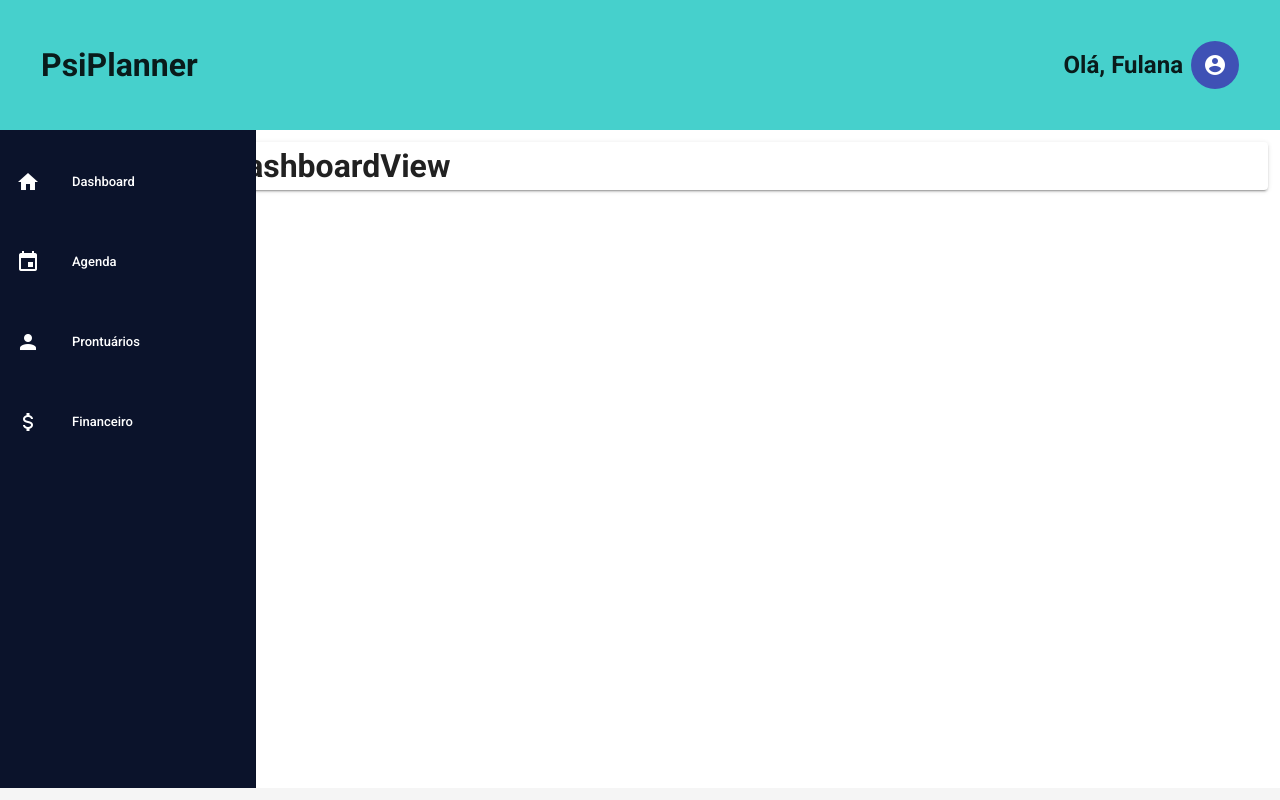
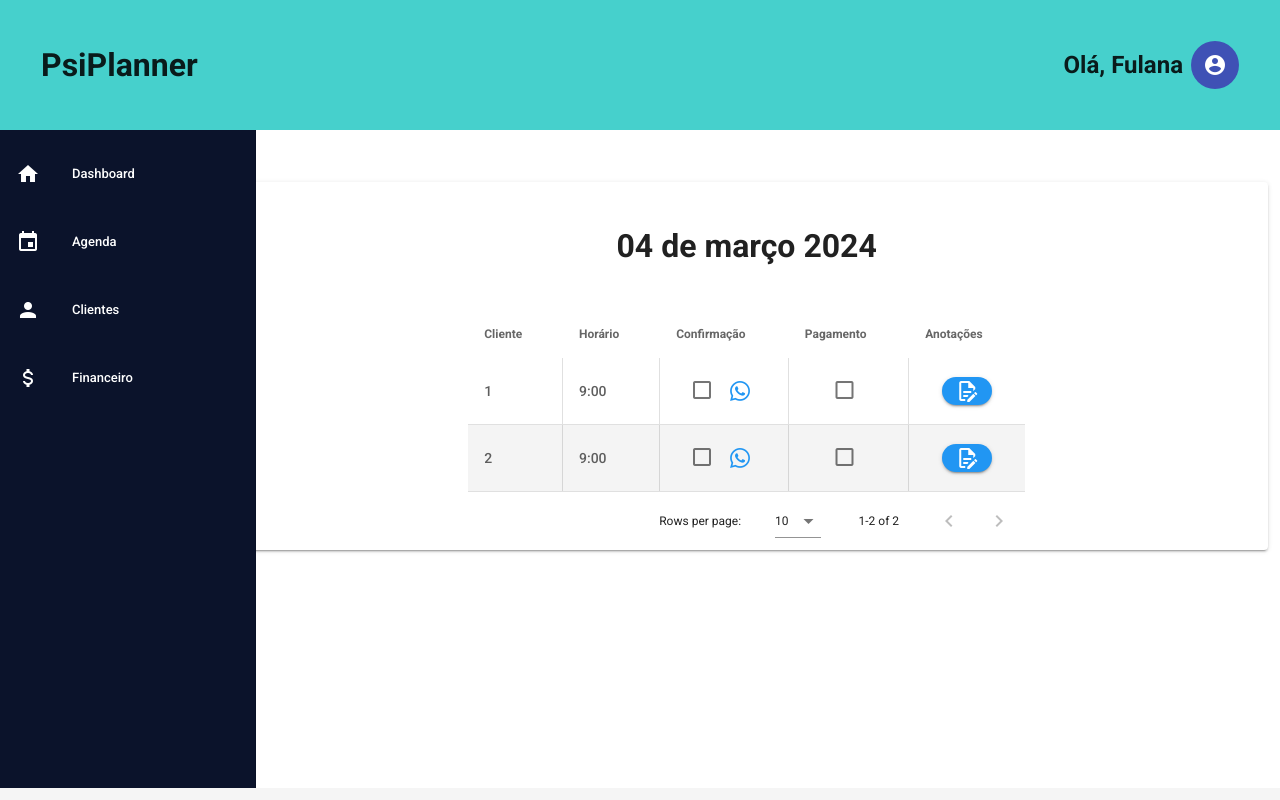
Before and after one commit to Gabriela-Vasco/PsiPlanner, a Vue app: page / in a window 1280 px wide. Built offline with nearby package versions, Linux system fonts and the light colour scheme.

Commit message:
feat: add dashboard table

```diff
--- a/package.json
+++ b/package.json
@@ -10,6 +10,7 @@
   },
   "dependencies": {
     "core-js": "^3.8.3",
+    "date-fns": "^3.3.1",
     "vue": "^2.6.14",
     "vue-router": "^3.5.1",
     "vuetify": "^2.6.0",
--- /dev/null
+++ b/src/components/DashboardTable.vue
@@ -0,0 +1,80 @@
+<script>
+export default {
+    props: {
+        headers: {
+            type: Array, default: () => []
+        },
+        items: {
+            type: Array, default: () => []
+        }
+    }
+
+}
+</script>
+<template>
+    <div class="table-bills-to-pay">
+        <v-data-table
+            :headers="headers"
+            :items="items"
+        >
+            <template v-slot:item.id_client="{ item }">
+                {{ item.id_client || ' - ' }}
+            </template>
+            <template v-slot:item.appointment_time="{ item }">
+                {{ item.appointment_time || ' - ' }}
+            </template>
+            <template v-slot:item.confirmation="{ item }">
+                <div class="d-flex justify-content-center align-items-center">
+                    <v-checkbox
+                        v-model="item.confirmation"
+                    ></v-checkbox>
+                    <v-btn
+                        v-if="!item.confirmation"
+                        icon
+                        color="blue"
+                    >
+                        <v-icon>mdi-whatsapp</v-icon>
+                    </v-btn>
+                </div>
+            </template>
+            <template v-slot:item.payment="{ item }">
+                <div class="d-flex justify-content-center">
+                    <v-checkbox
+                        v-model="item.payment"
+                    ></v-checkbox>
+                </div>
+            </template>
+            <template v-slot:item.anotations>
+                <div class="d-flex justify-content-center">
+                    <v-btn
+                        small
+                        rounded
+                        color="blue"
+                    >
+                        <v-icon color="white">mdi-file-document-edit-outline</v-icon>
+                    </v-btn>
+                </div>
+            </template>
+        </v-data-table>
+    </div>
+</template>
+
+<style lang="sass">
+.table-bills-to-pay
+  .v-data-table__wrapper
+    table
+      thead
+        th
+          border-bottom: 0 !important
+      tbody
+        tr:nth-child(even)
+          background-color: #f4f4f4
+        td
+          border-right: 1px solid rgba(0, 0, 0, 0.12)
+          font-weight: 500
+          color: #5E5E5E
+          font-size: 12px
+
+        td:last-child
+          border-right: 0
+</style>
--- a/src/components/NavbarView.vue
+++ b/src/components/NavbarView.vue
@@ -6,7 +6,7 @@ export default {
       items: [
           { title: 'Dashboard', icon: 'mdi-home', path: '/' },
           { title: 'Agenda', icon: 'mdi-calendar', path:"/agenda" },
-          { title: 'Prontuários', icon: 'mdi-account', path:"/prontuarios" },
+          { title: 'Clientes', icon: 'mdi-account', path:"/clientes" },
           { title: 'Financeiro', icon: 'mdi-currency-usd', path:"/financeiro" },
         ],
     }
@@ -20,13 +20,12 @@ export default {
       <v-list
         dense
         nav
-        shaped
         class="text-heading-large bg-primary-dark"
       >
       <v-list-item
       v-for="item in items"
       :key="item.title"
-      class="text-heading-large my-2 py-2 hover-item"
+      class="text-heading-large my-1 py-1 hover-item"
       >
       <v-list-item-content >
           <router-link :to="item.path" class="d-flex">
--- a/src/router/index.js
+++ b/src/router/index.js
@@ -1,7 +1,7 @@
 import Vue from 'vue'
 import VueRouter from 'vue-router'
 import DashboardView from '../views/DashboardView.vue'
-import ProntuariosView from '../views/ProntuariosView.vue'
+import ClientesView from '../views/ClientesView.vue'
 import AgendaView from '../views/AgendaView.vue'
 import FinanceiroView from '../views/FinanceiroView.vue'
 
@@ -19,9 +19,9 @@ const routes = [
     component: AgendaView
   },
   {
-    path: '/prontuarios',
-    name: 'prontuarios-view',
-    component: ProntuariosView
+    path: '/clientes',
+    name: 'clientes-view',
+    component: ClientesView
   },
   {
     path: '/financeiro',
--- a/src/views/DashboardView.vue
+++ b/src/views/DashboardView.vue
@@ -1,10 +1,59 @@
 <script>
+import { format } from "date-fns";
+import { ptBR } from 'date-fns/locale';
+import DashboardTable  from '@/components/DashboardTable.vue'
   export default {
     name: 'DashboardView',
+    components: {
+      DashboardTable
+    },
+    data(){
+      return {
+        today: '',
+        headers: [
+          {
+            text: 'Cliente',
+            value: 'id_client'
+          },
+          {
+            text: 'Horário',
+            value: 'appointment_time'
+          },
+          {
+            text: 'Confirmação',
+            value: 'confirmation'
+          },
+          {
+            text: 'Pagamento',
+            value: 'payment'
+          },
+          {
+            text: 'Anotações',
+            value: 'anotations'
+          }
+        ],
+        items: [{
+          id_client: 1,
+          appointment_time: '9:00',
+          confirmation: false,
+          payment: false
+        },
+        {
+          id_client: 2,
+          appointment_time: '9:00',
+          confirmation: false,
+          payment: false
+        }]
+      }
+    },
+    mounted() {
+      this.today = format(new Date(), "dd 'de' MMMM yyyy", { locale: ptBR });
+    }
   }
 </script>
 <template>
-  <v-card>
-    <h1>DashboardView</h1>
+  <v-card class="d-flex flex-column align-items-center my-10">
+    <h1 class="my-10">{{today}}</h1>
+    <DashboardTable :headers="headers" :items="items"/>
   </v-card>
 </template>
```
Also changed, not shown: src/components/HelloWorld.vue (deleted, +0 -151 lines), .eslintrc.js, src/views/ClientesView.vue (renamed from src/views/ProntuariosView.vue), 1 other file (tests, documents, lock files or other folders).
